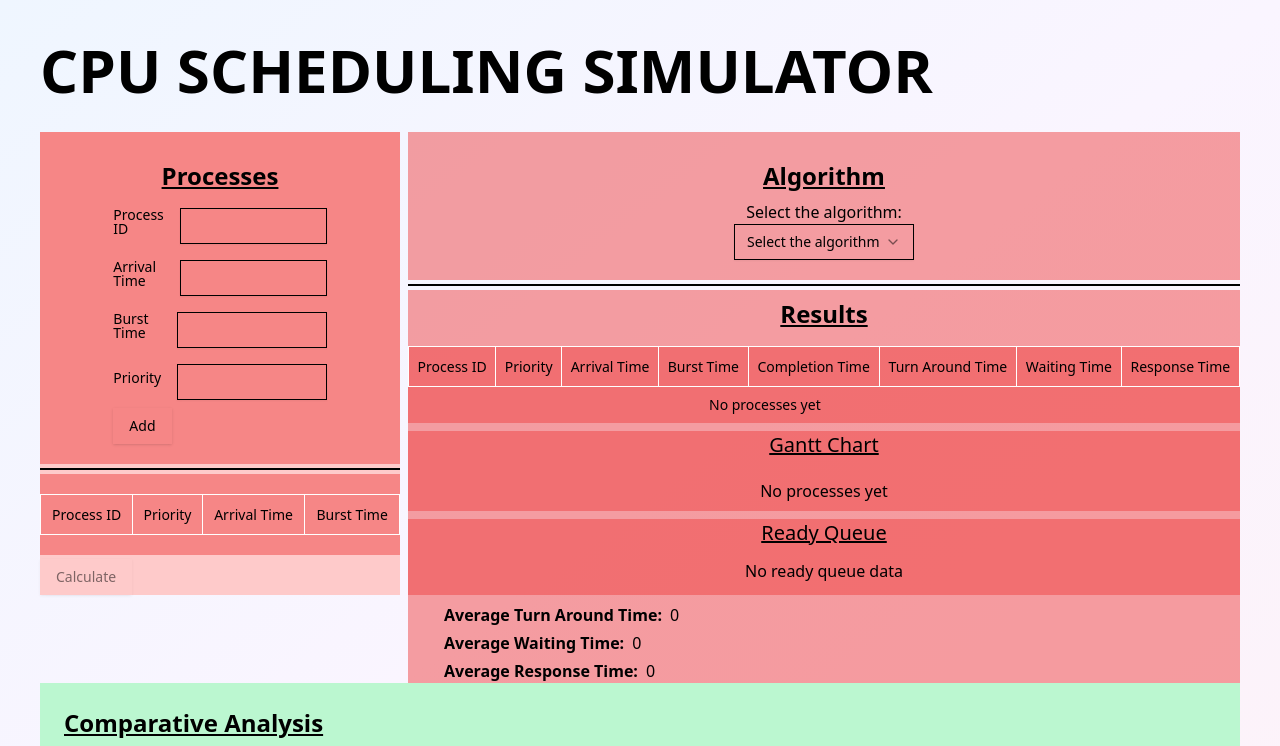
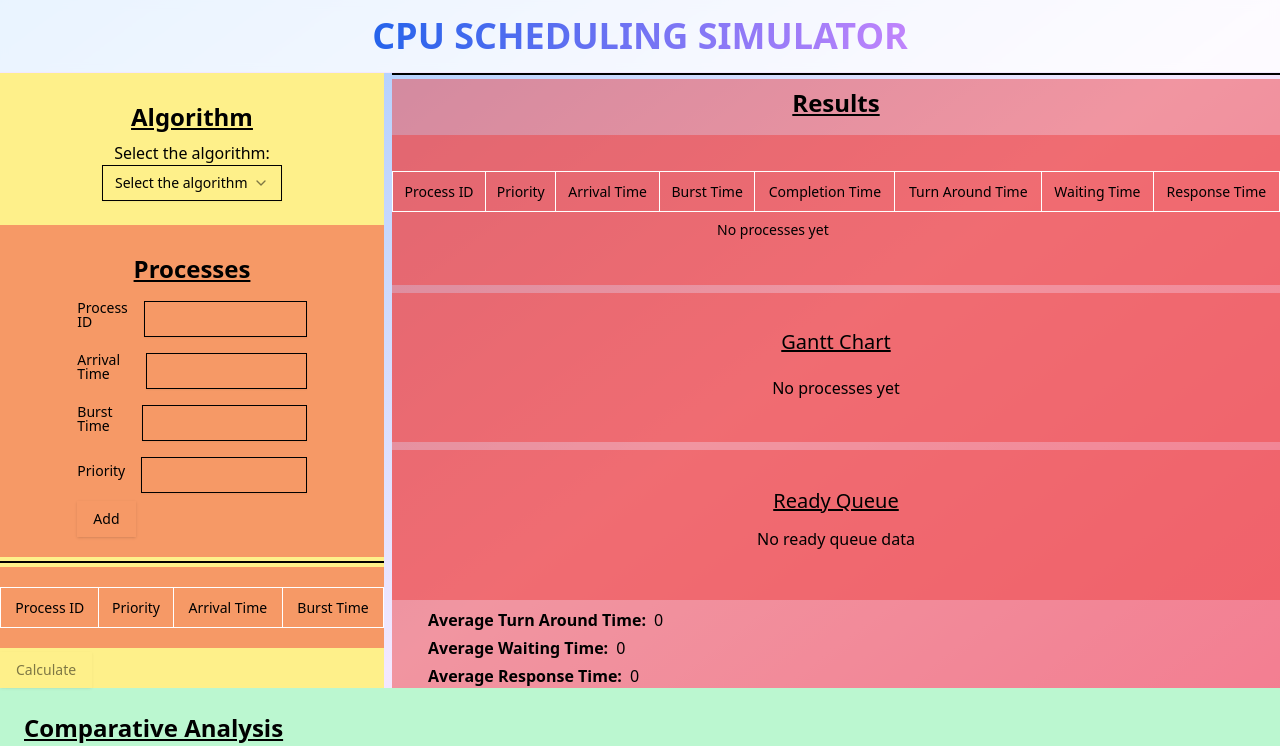
Before and after one commit to Tejas383/LPU_CSE311_CA2, a React (Vite) app: page / in a window 1280 px wide. Shown: the top 746 px of the page. Built offline with nearby package versions, Linux system fonts and the light colour scheme.

Commit message:
feat: update dependencies and enhance UI components with algorithm selection

```diff
--- a/package.json
+++ b/package.json
@@ -24,6 +24,7 @@
     "react-hook-form": "^7.62.0",
     "sonner": "^2.0.7",
     "tailwind-merge": "^3.3.1",
+    "tailwind-variants": "^3.1.1",
     "tailwindcss-animate": "^1.0.7",
     "zod": "^4.0.17"
   },
@@ -38,7 +39,7 @@
     "eslint-plugin-react-refresh": "^0.4.20",
     "globals": "^16.3.0",
     "postcss": "^8.5.6",
-    "tailwindcss": "^3.4.17",
+    "tailwindcss": "^3.4.18",
     "vite": "^7.1.9"
   }
 }
--- a/src/AlgorithmSelector.jsx
+++ b/src/AlgorithmSelector.jsx
@@ -11,7 +11,7 @@ import {
 
 const AlgorithmSelector = ({ setAlgorithm }) => {
   return (
-    <div className="flex flex-col items-center justify-center bg-red-500/50 w-full p-5">
+    <div className="flex flex-col items-center justify-center w-full p-5">
       <h2 className="font-bold text-2xl underline p-2">Algorithm</h2>
       <p>Select the algorithm: </p>
       <Select onValueChange={setAlgorithm} className="">
--- a/src/App.jsx
+++ b/src/App.jsx
@@ -15,8 +15,18 @@ function App() {
   const [quantum, setQuantum] = useState(2);
 
   return (
-    <div className="App p-10 min-h-screen bg-gradient-to-br from-blue-50 via-purple-50 to-pink-50">
-      <h1 className="text-6xl font-bold pb-8">CPU SCHEDULING SIMULATOR</h1>
+    <div className="App min-h-screen bg-gradient-to-br from-blue-300 via-purple-100 to-pink-300">
+      <header className="bg-white/80 backdrop-blur-sm border-b border-purple-100 sticky top-0 z-10">
+        <div className="container mx-auto px-6 py-4">
+          <div className="flex items-center gap-3 justify-center">
+            {/* <div className="p-2 bg-gradient-to-br from-blue-500 to-purple-600 rounded-lg">
+            </div> */}
+            <h1 className="bg-gradient-to-r text-4xl font-bold from-blue-600 to-purple-400 bg-clip-text text-transparent">
+              CPU SCHEDULING SIMULATOR
+            </h1>
+          </div>
+        </div>
+      </header>
       <div className=" flex gap-2 ">
         <div className="w-[30%] flex flex-col gap-1">
           <Process
@@ -25,16 +35,13 @@ function App() {
             setCalculatedProcess={setCalculatedProcess}
             setGanttData={setGanttData}
             setReadyQueue={setReadyQueue}
+            setAlgorithm={setAlgorithm}
             algorithm={algorithm}
             quantum={quantum}
             setQuantum={setQuantum}
           />
         </div>
         <div className="flex flex-col items-center justify-center flex-1 gap-1">
-          <AlgorithmSelector
-            algorithm={algorithm}
-            setAlgorithm={setAlgorithm}
-          />
           <hr className="border border-black w-full" />
           <Results
             process={calculatedProcess}
--- a/src/Process.jsx
+++ b/src/Process.jsx
@@ -1,6 +1,7 @@
 import React from "react";
 import ProcessForm from "./ProcessForm";
 import ProcessTable from "./ProcessTable";
+import AlgorithmSelector from "./AlgorithmSelector";
 import { Button } from "./components/ui/button";
 import {
   Tooltip,
@@ -19,6 +20,7 @@ const Process = ({
   setCalculatedProcess,
   setGanttData,
   setReadyQueue,
+  setAlgorithm,
   algorithm,
   quantum,
   setQuantum,
@@ -50,7 +52,11 @@ const Process = ({
     }
   };
   return (
-    <div className="flex gap-1 flex-col bg-red-200">
+    <div className="flex gap-1 flex-col bg-yellow-200">
+          <AlgorithmSelector
+            algorithm={algorithm}
+            setAlgorithm={setAlgorithm}
+          />
       <ProcessForm
         process={process}
         setProcess={setProcess}
```
Also changed, not shown: 1 other file (tests, documents, lock files or other folders).
